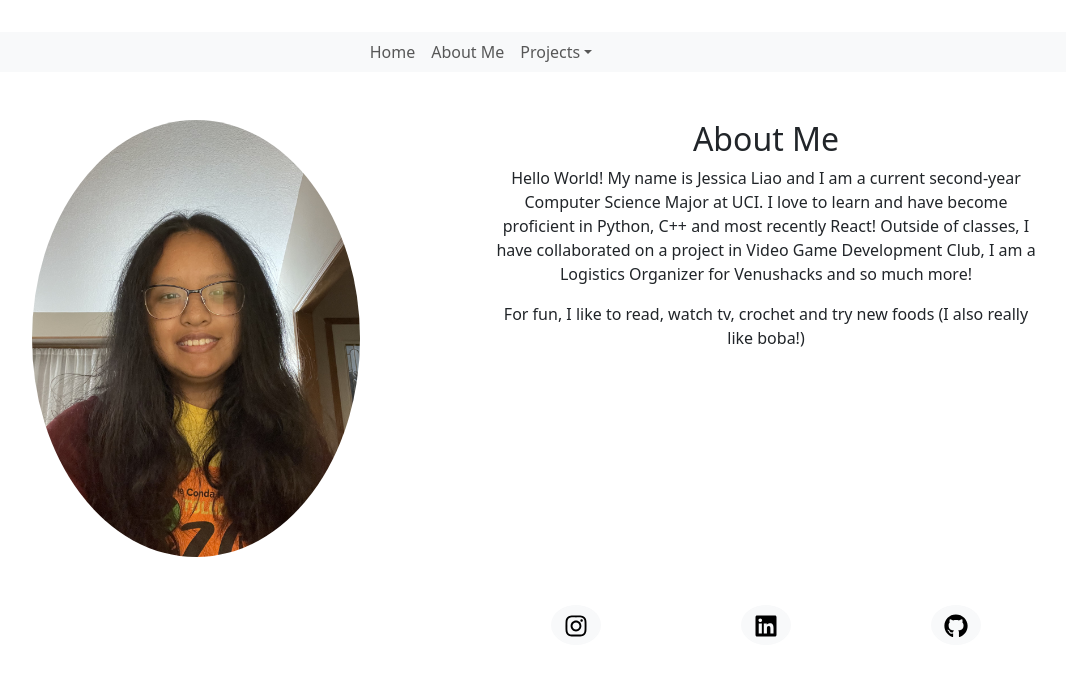
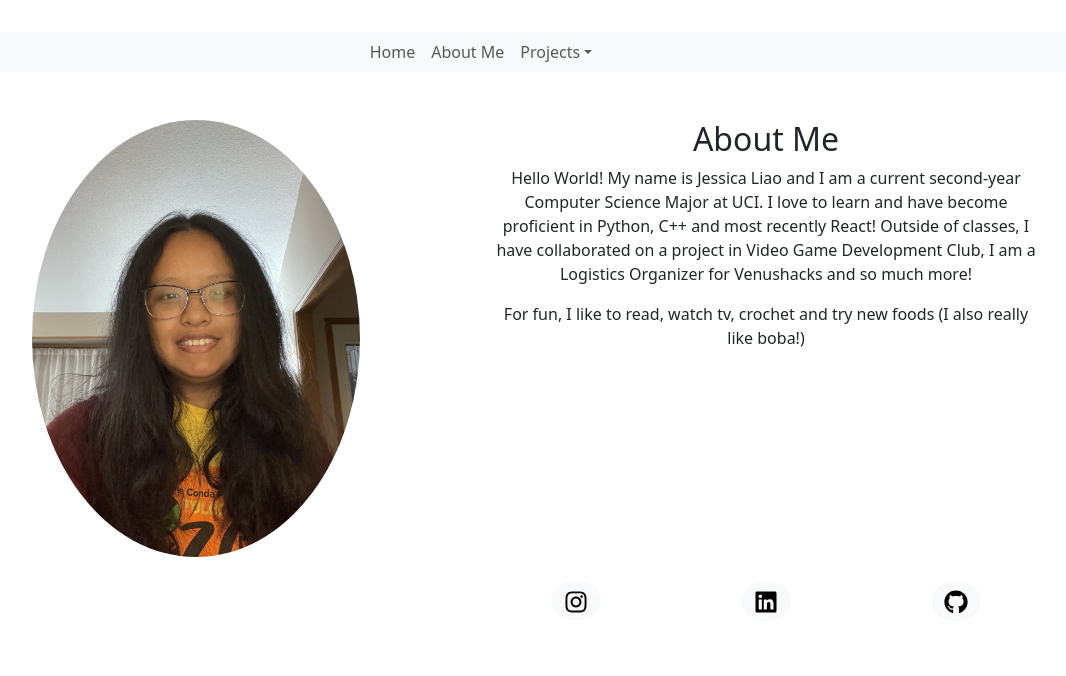
Before and after one commit to jessl314/JessicaL-Blog-Project, a React (Vite) app in the folder frontend/: page /about in a window 1280 px wide. Shown: the top 676 px of the page, without its empty margins (159-1225 px from the left). Built offline with nearby package versions, Linux system fonts and the light colour scheme.

Commit message:
moving the social buttons up

```diff
--- a/frontend/src/pages/About.jsx
+++ b/frontend/src/pages/About.jsx
@@ -3,7 +3,6 @@ import 'bootstrap/dist/css/bootstrap.min.css';
 import { Card, Container, Row, Col } from "react-bootstrap"
 import Image from 'react-bootstrap/Image'
 import JessicaImage from '../assets/JessicaHeadShot.jpg'
-import './About.css'
 import SocialButtons from './AboutSocial';
 
 function About () {
--- a/frontend/src/pages/AboutSocial.jsx
+++ b/frontend/src/pages/AboutSocial.jsx
@@ -6,7 +6,7 @@ import './About.css'
 
 const SocialButtons = () => {
     return (
-        <Row className="justify-content-end mt-4">
+        <Row className="justify-content-end mt-n20">
             <Col xs={4} md={2} className="d-flex justify-content-center mb-2">
                 <a href ="https://www.instagram.com/chamomiletea314/" target="_blank" rel="noopener noreferrer">
                     <Button variant="light" className="rounded-circle">
```
